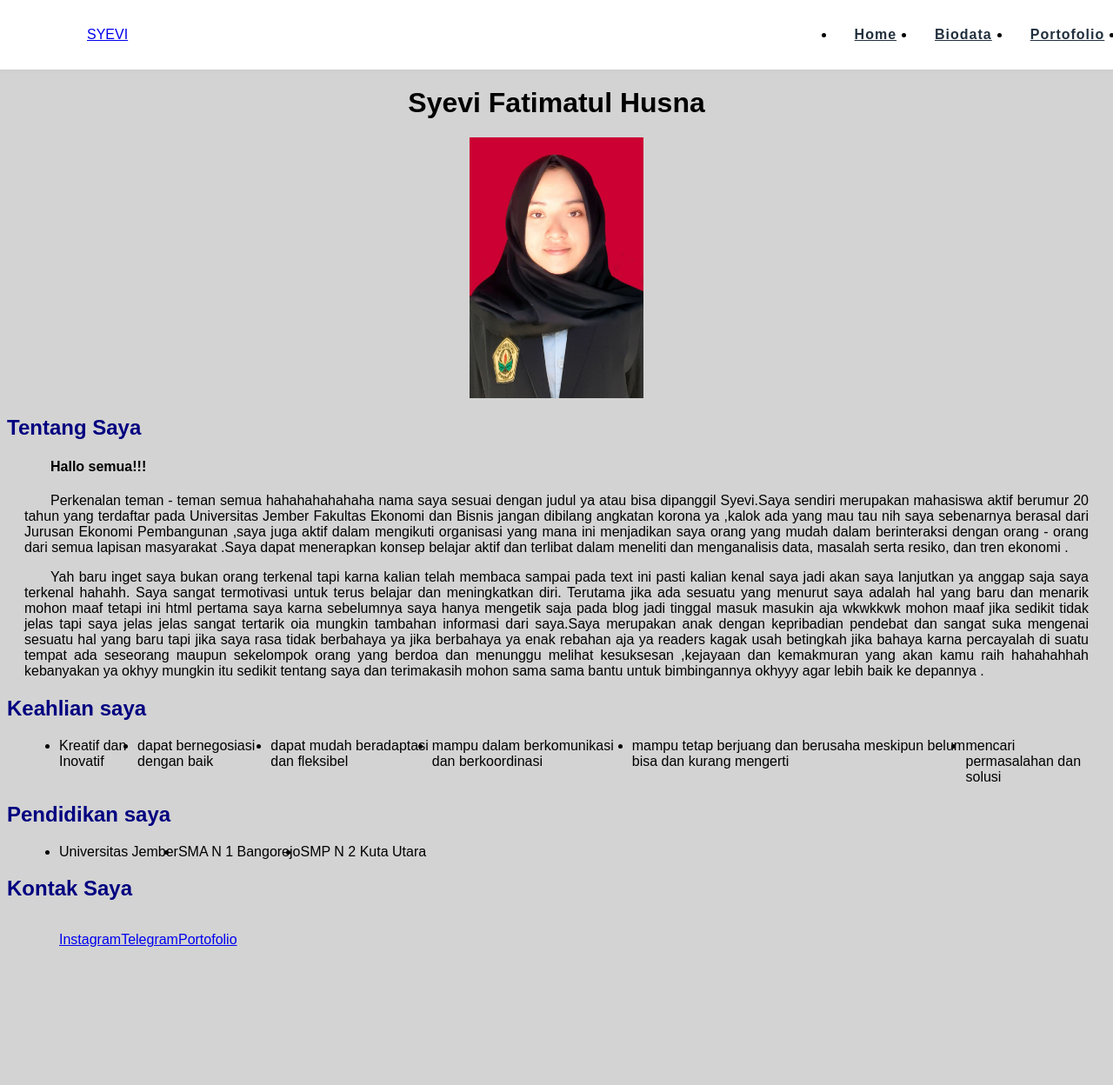
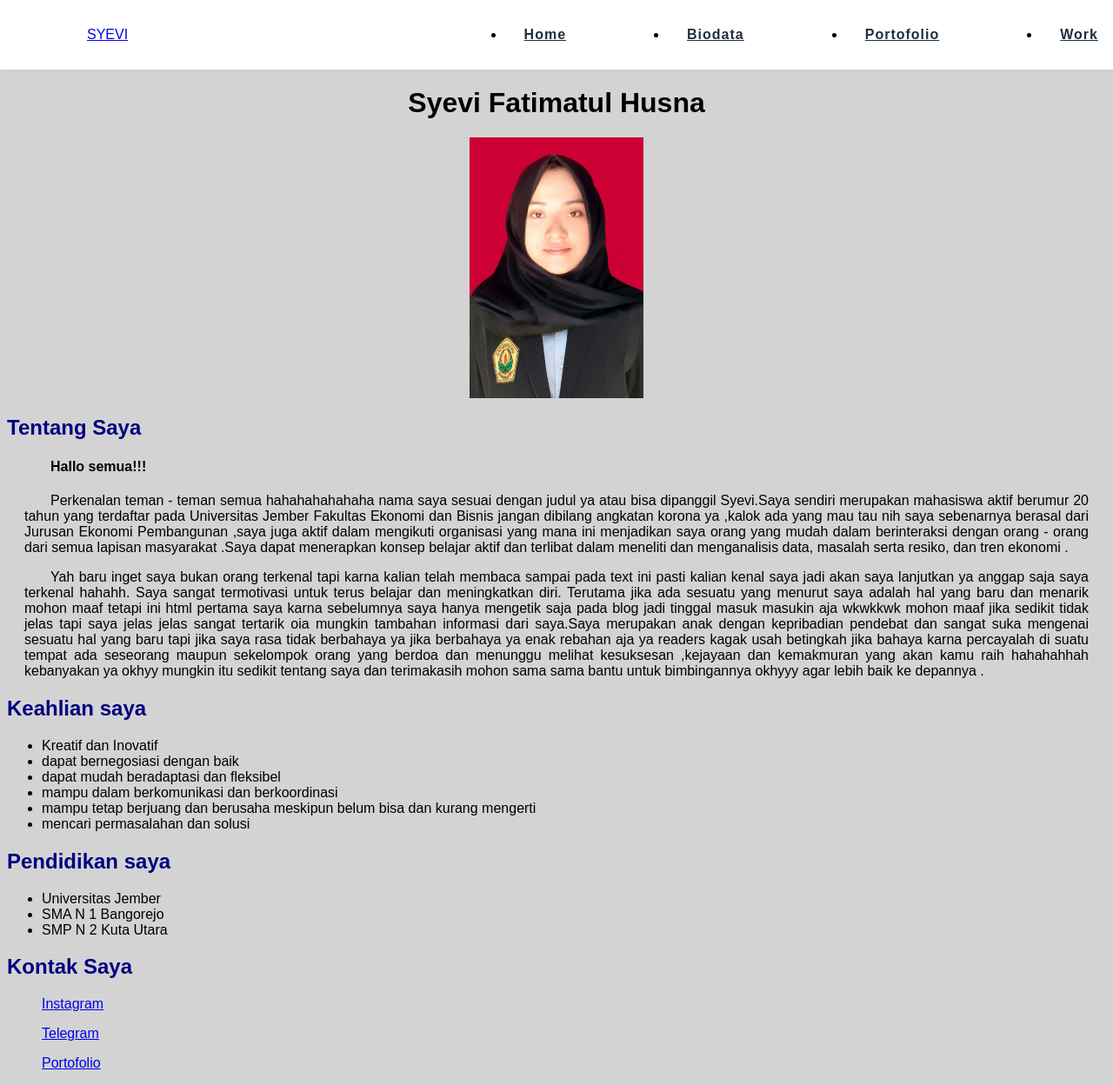
Before and after one commit to verlin884/web-basic-seal, a plain HTML site: page index.html in a window 1280 px wide. Shown: the whole page at 87% size. Before the commit the page ends 1122 px from the top, so only its background shows below. Drawn offline with Linux system fonts and the light colour scheme.

Commit message:
memperbaiki index html

```diff
--- a/index.html
+++ b/index.html
@@ -31,19 +31,20 @@
             z-index: 1000;
             transition: 0.5s;
         }
-        ul {
+        nav ul {
              display: flex;
         }
 
-        ul li a{
+        nav ul li a{
             padding: 10px 22px;
             color: var(--second-color);
-            border-radius: 2px;
+            border-radius: 1px;
             font-weight: 600;
             letter-spacing: 1px;
+            margin-right: 95px;
         }
 
-        ul li a:hover{
+        nav ul li a:hover{
             background: var(--second-color);
             color: var(--main-color);
             border: none;
@@ -56,6 +57,9 @@
         .all{
             margin-top: 100px;
         }
+        .klo{
+            "margin-left: 20px"
+        }
     </style>
     <link rel="stylesheet" href="./style.css">
 </head>
@@ -64,11 +68,10 @@
     <!-- navbar -->
     <nav>
 
-        <a href="#" class="logo"> SYEVI</a>
-        <div class="toggle"></div>
+        <a href="#"> SYEVI</a>
 
     <!-- menu -->
-    <ul class="menu">
+    <ul >
 
         <li> <a href="#"> Home</a></li>
         <li> <a href="#"> Biodata</a></li>
@@ -78,9 +81,7 @@
     </ul>
     </nav>
     <div class="all">
-
-
-    <div class="satu">
+    <div >
         <b>
             <h1 style="text-align:center;"> Syevi Fatimatul Husna</h1>
         </b>
@@ -118,7 +119,7 @@
 
     <div>
         <h2 class="para-external">Keahlian saya</h2>
-        <ul style="margin-left: 20px">
+        <ul class="klo">
         <li>Kreatif dan Inovatif</li>
         <li>dapat bernegosiasi dengan baik</li>
         <li>dapat mudah beradaptasi dan fleksibel</li>
@@ -130,7 +131,7 @@
 
     <div>
         <h2 class="para-external">Pendidikan saya</h2>
-        <ul style="margin-left: 20px">
+        <ul class="klo">
         <li>Universitas Jember </li>
         <li>SMA N 1 Bangorejo </li>
         <li>SMP N 2 Kuta Utara</li>
@@ -139,7 +140,7 @@
 
     <div>
         <h2 class="para-external">Kontak Saya</h2>
-        <ul style="margin-left: 20px">
+        <ul class="klo">
         <p><a href="https://instagram.com/syevi_66">Instagram</a></p>
         <p><a href="https://t.me/iveys">Telegram</a></p>
         <p><a href="portofolio.html">Portofolio</a></p>
```
